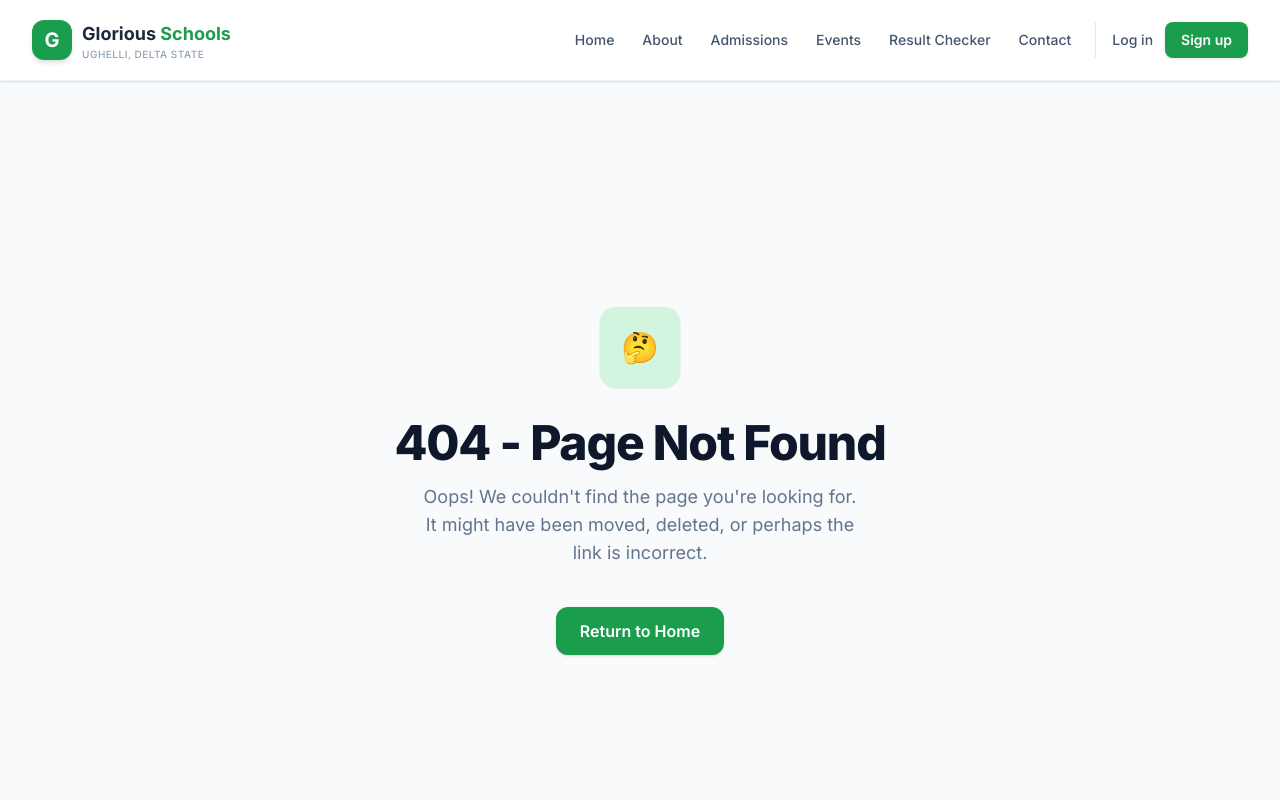
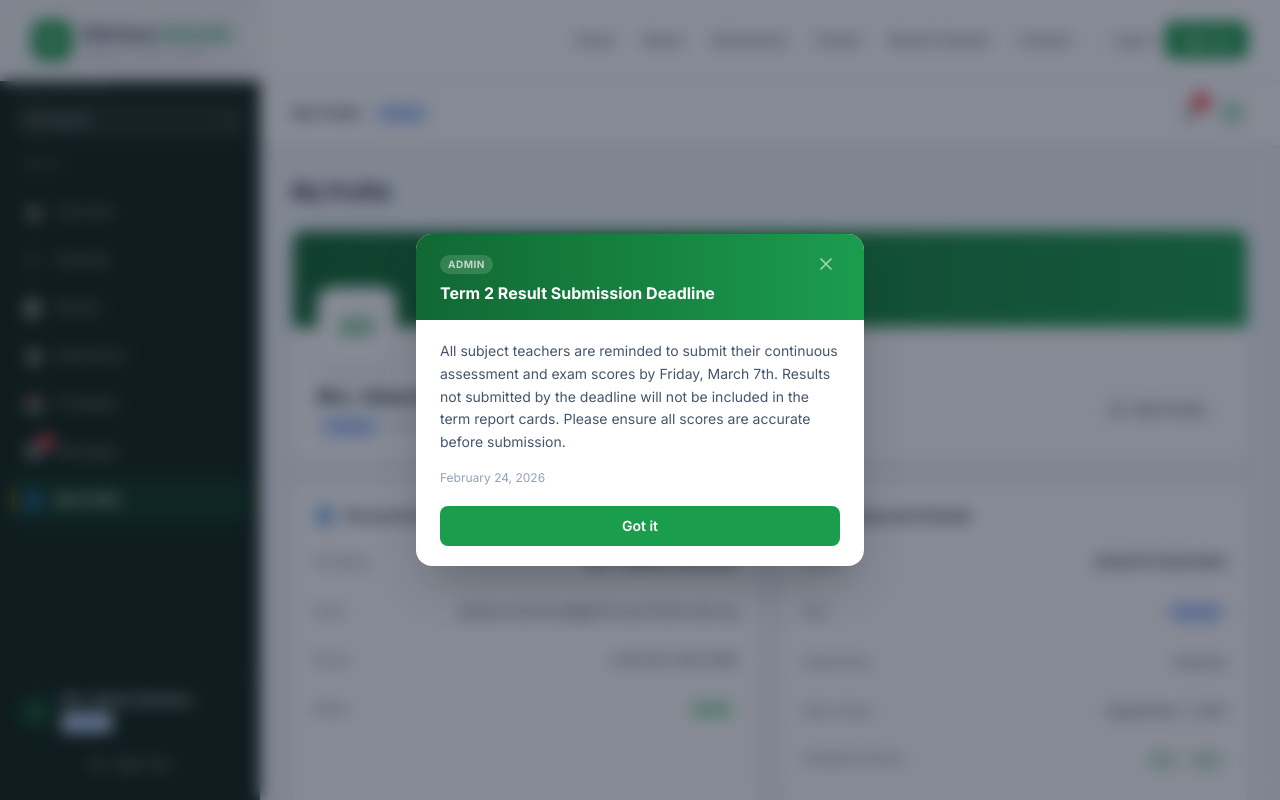
Before and after one commit to efebryan/glorious-school, a Next.js app: page /staff-dashboard/profile in a window 1280 px wide. Before the commit this address had no page. Shown: the top 800 px of the page. Built offline with nearby package versions, Linux system fonts and the light colour scheme.

Commit message:
auto-commit: 4/23/2026, 4:19:38 PM

```diff
--- a/src/app/login/page.tsx
+++ b/src/app/login/page.tsx
@@ -94,6 +94,7 @@
 
             <div className="mt-6 border-t border-slate-100 pt-6 text-center text-xs text-slate-500 space-y-1">
               <p>For Result Checking, please use the <Link href="/result-checker" className="text-brand-yellow-600 font-medium hover:underline">Result Checker Portal</Link>.</p>
+              <p>Staff members? Access the <Link href="/staff-dashboard/overview" className="text-brand-green font-medium hover:underline">Staff Portal</Link>.</p>
             </div>
           </CardContent>
         </Card>
--- /dev/null
+++ b/src/app/staff-dashboard/profile/page.tsx
@@ -0,0 +1,134 @@
+"use client";
+
+import { MOCK_STAFF, STAFF_ROLE_LABELS, STAFF_ROLE_COLORS } from "@/lib/staff-dashboard-config";
+
+export default function ProfilePage() {
+  return (
+    <div className="p-4 sm:p-6 lg:p-8 max-w-[1200px] mx-auto space-y-6">
+      <h1 className="text-xl font-bold text-slate-900">My Profile</h1>
+
+      {/* Profile Card */}
+      <div className="bg-white rounded-xl border border-slate-200/60 overflow-hidden">
+        <div className="bg-gradient-to-r from-brand-green-700 to-brand-green h-24 relative">
+          <div className="absolute -bottom-10 left-6">
+            <div className="w-20 h-20 rounded-2xl bg-white border-4 border-white shadow-lg flex items-center justify-center text-2xl font-bold text-brand-green">
+              {MOCK_STAFF.initials}
+            </div>
+          </div>
+        </div>
+        <div className="pt-14 pb-5 px-6">
+          <div className="flex flex-col sm:flex-row sm:items-center sm:justify-between gap-3">
+            <div>
+              <h2 className="text-lg font-bold text-slate-900">{MOCK_STAFF.firstName} {MOCK_STAFF.lastName}</h2>
+              <div className="flex items-center gap-2 mt-1">
+                <span className={`text-[11px] font-bold px-2.5 py-0.5 rounded-full border ${STAFF_ROLE_COLORS[MOCK_STAFF.role]}`}>
+                  {STAFF_ROLE_LABELS[MOCK_STAFF.role]}
+                </span>
+                <span className="text-xs text-slate-400">{MOCK_STAFF.staffId}</span>
+              </div>
+            </div>
+            <button className="inline-flex items-center gap-2 px-4 py-2 border border-slate-200 text-sm font-semibold text-slate-600 rounded-lg hover:bg-slate-50 transition-colors">
+              <svg className="w-4 h-4" fill="none" stroke="currentColor" viewBox="0 0 24 24"><path strokeLinecap="round" strokeLinejoin="round" strokeWidth="2" d="M11 5H6a2 2 0 00-2 2v11a2 2 0 002 2h11a2 2 0 002-2v-5m-1.414-9.414a2 2 0 112.828 2.828L11.828 15H9v-2.828l8.586-8.586z" /></svg>
+              Edit Profile
+            </button>
+          </div>
+        </div>
+      </div>
+
+      <div className="grid grid-cols-1 lg:grid-cols-2 gap-6">
+        {/* Personal Information */}
+        <div className="bg-white rounded-xl border border-slate-200/60 p-5">
+          <h3 className="text-sm font-bold text-slate-800 mb-4 flex items-center gap-2">
+            <span className="w-6 h-6 rounded bg-blue-100 text-blue-600 flex items-center justify-center text-xs">👤</span>
+            Personal Information
+          </h3>
+          <div className="space-y-3">
+            <div className="flex justify-between items-center py-2 border-b border-slate-100">
+              <span className="text-xs font-medium text-slate-500">Full Name</span>
+              <span className="text-sm font-semibold text-slate-800">{MOCK_STAFF.firstName} {MOCK_STAFF.lastName}</span>
+            </div>
+            <div className="flex justify-between items-center py-2 border-b border-slate-100">
+              <span className="text-xs font-medium text-slate-500">Email</span>
+              <span className="text-sm text-slate-700">{MOCK_STAFF.email}</span>
+            </div>
+            <div className="flex justify-between items-center py-2 border-b border-slate-100">
+              <span className="text-xs font-medium text-slate-500">Phone</span>
+              <span className="text-sm text-slate-700">{MOCK_STAFF.phone}</span>
+            </div>
+            <div className="flex justify-between items-center py-2">
+              <span className="text-xs font-medium text-slate-500">Status</span>
+              <span className="text-[11px] font-bold px-2 py-0.5 rounded-full bg-green-100 text-green-700">{MOCK_STAFF.status}</span>
+            </div>
+          </div>
+        </div>
+
+        {/* Employment Details */}
+        <div className="bg-white rounded-xl border border-slate-200/60 p-5">
+          <h3 className="text-sm font-bold text-slate-800 mb-4 flex items-center gap-2">
+            <span className="w-6 h-6 rounded bg-emerald-100 text-emerald-600 flex items-center justify-center text-xs">🏫</span>
+            Employment Details
+          </h3>
+          <div className="space-y-3">
+            <div className="flex justify-between items-center py-2 border-b border-slate-100">
+              <span className="text-xs font-medium text-slate-500">Staff ID</span>
+              <span className="text-sm font-semibold text-slate-800">{MOCK_STAFF.staffId}</span>
+            </div>
+            <div className="flex justify-between items-center py-2 border-b border-slate-100">
+              <span className="text-xs font-medium text-slate-500">Role</span>
+              <span className={`text-[11px] font-bold px-2 py-0.5 rounded-full border ${STAFF_ROLE_COLORS[MOCK_STAFF.role]}`}>{STAFF_ROLE_LABELS[MOCK_STAFF.role]}</span>
+            </div>
+            <div className="flex justify-between items-center py-2 border-b border-slate-100">
+              <span className="text-xs font-medium text-slate-500">Department</span>
+              <span className="text-sm text-slate-700">{MOCK_STAFF.department}</span>
+            </div>
+            <div className="flex justify-between items-center py-2 border-b border-slate-100">
+              <span className="text-xs font-medium text-slate-500">Date Joined</span>
+              <span className="text-sm text-slate-700">{MOCK_STAFF.dateJoined}</span>
+            </div>
+            <div className="flex justify-between items-start py-2 border-b border-slate-100">
+              <span className="text-xs font-medium text-slate-500">Assigned Classes</span>
+              <div className="flex flex-wrap gap-1 justify-end">
+                {MOCK_STAFF.assignedClasses.map((cls, i) => (
+                  <span key={i} className="text-[11px] font-semibold px-2 py-0.5 rounded bg-brand-green-50 text-brand-green-700">{cls}</span>
+                ))}
+              </div>
+            </div>
+            <div className="flex justify-between items-start py-2">
+              <span className="text-xs font-medium text-slate-500">Subjects</span>
+              <div className="flex flex-wrap gap-1 justify-end">
+                {MOCK_STAFF.assignedSubjects.map((sub, i) => (
+                  <span key={i} className="text-[11px] font-semibold px-2 py-0.5 rounded bg-blue-50 text-blue-700">{sub}</span>
+                ))}
+              </div>
+            </div>
+          </div>
+        </div>
+      </div>
+
+      {/* Change Password */}
+      <div className="bg-white rounded-xl border border-slate-200/60 p-5">
+        <h3 className="text-sm font-bold text-slate-800 mb-4 flex items-center gap-2">
+          <span className="w-6 h-6 rounded bg-amber-100 text-amber-600 flex items-center justify-center text-xs">🔒</span>
+          Change Password
+        </h3>
+        <div className="grid grid-cols-1 sm:grid-cols-3 gap-3">
+          <div>
+            <label className="text-xs font-medium text-slate-600 mb-1 block">Current Password</label>
+            <input type="password" className="w-full px-3 py-2 text-sm border border-slate-200 rounded-lg focus:ring-2 focus:ring-brand-green/30 focus:outline-none" placeholder="••••••••" />
+          </div>
+          <div>
+            <label className="text-xs font-medium text-slate-600 mb-1 block">New Password</label>
+            <input type="password" className="w-full px-3 py-2 text-sm border border-slate-200 rounded-lg focus:ring-2 focus:ring-brand-green/30 focus:outline-none" placeholder="••••••••" />
+          </div>
+          <div>
+            <label className="text-xs font-medium text-slate-600 mb-1 block">Confirm Password</label>
+            <input type="password" className="w-full px-3 py-2 text-sm border border-slate-200 rounded-lg focus:ring-2 focus:ring-brand-green/30 focus:outline-none" placeholder="••••••••" />
+          </div>
+        </div>
+        <button className="mt-4 px-5 py-2.5 bg-brand-green hover:bg-brand-green-700 text-white text-sm font-semibold rounded-lg transition-colors shadow-sm">
+          Update Password
+        </button>
+      </div>
+    </div>
+  );
+}
```
